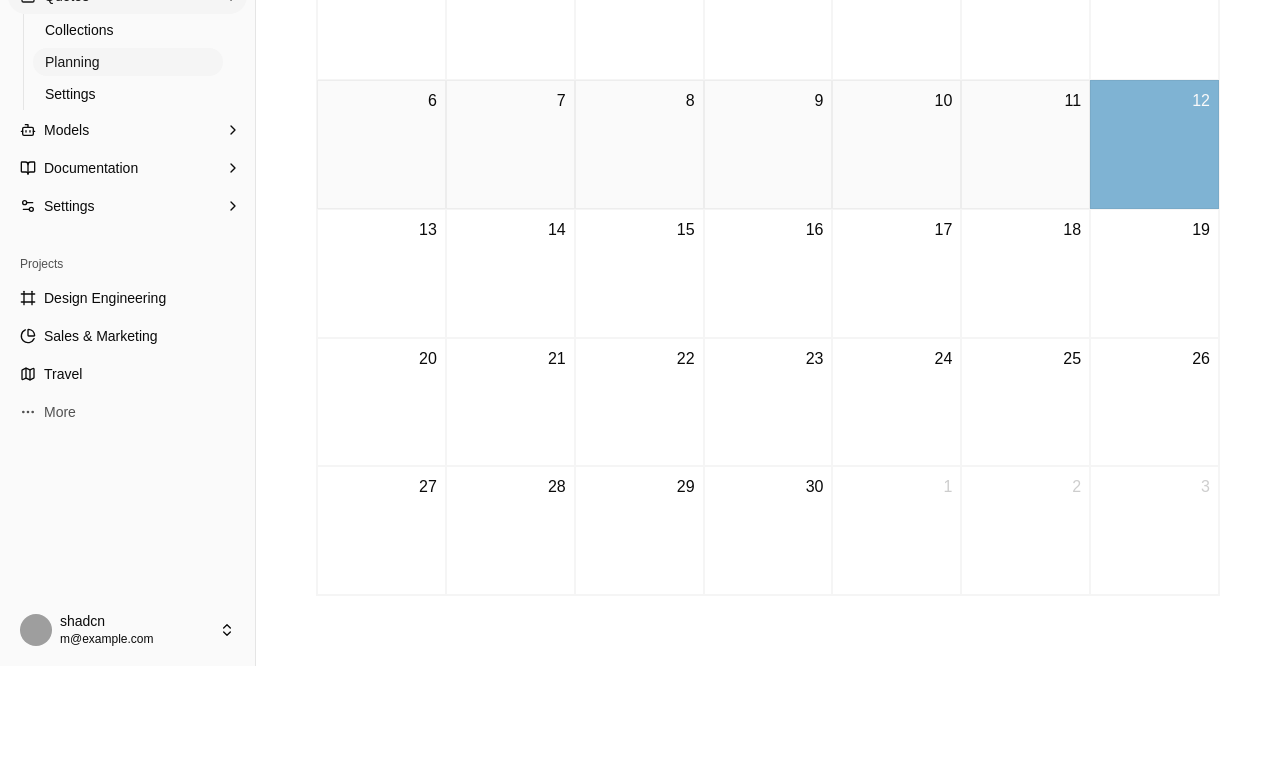
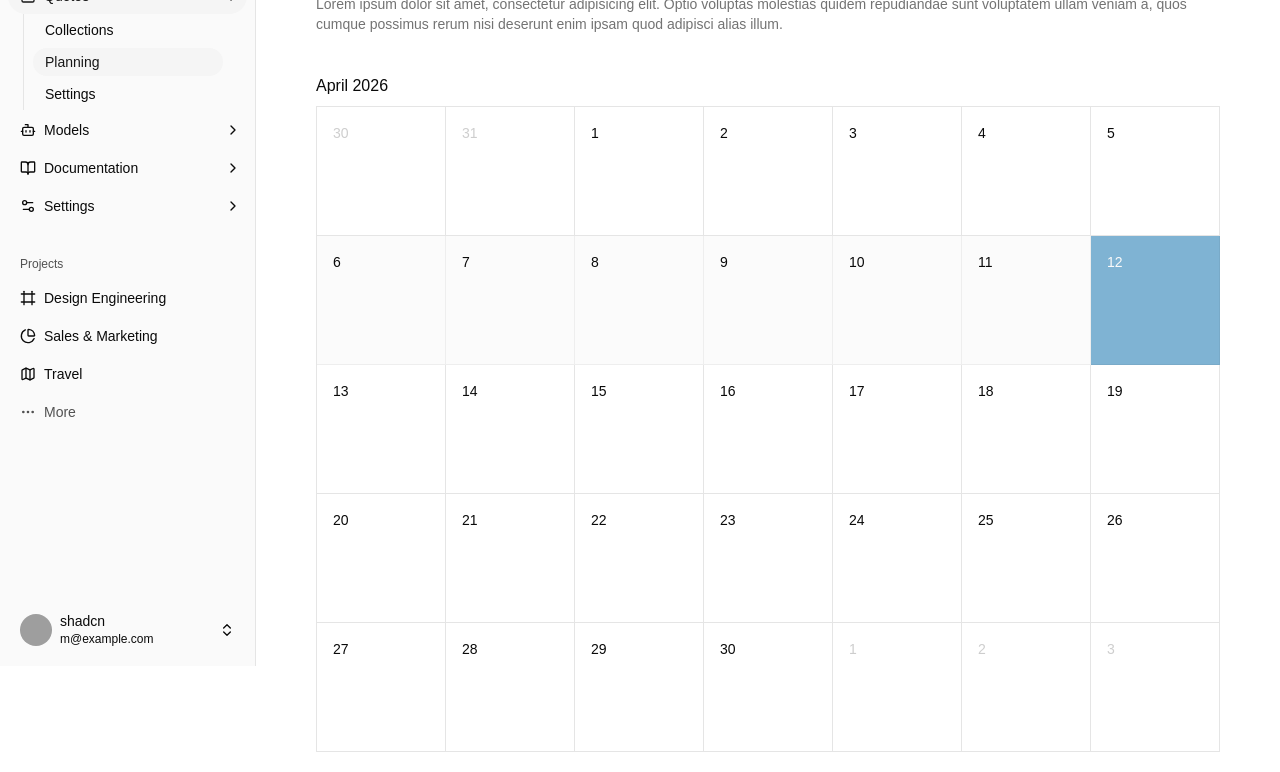
Before and after one commit to safecoffee-node/c-true, a React app in the folder apps/admin/: page /quotes/planning in a window 1280 px wide. Shown: the part 134-906 px from the top of the page. Before the commit the page ends 800 px from the top, so only its background shows below. Built offline with nearby package versions, Linux system fonts and the light colour scheme; grey boxes are pictures that could not be loaded.

Commit message:
feat(planning): enhance planning layout with improved structure and styling

```diff
--- a/apps/admin/src/layout.tsx
+++ b/apps/admin/src/layout.tsx
@@ -96,9 +96,10 @@ export function Layout({ children }: PropsWithChildren) {
 export function LayoutSkeleton() {
   return (
     <Layout>
-      <div className="w-full max-w-2xl flex flex-col items-start space-y-6">
+      <div className="w-full  flex flex-col items-start space-y-6">
         <Skeleton className="w-77 h-9" />
         <Skeleton className="w-full h-20" />
+        <Skeleton className="w-full h-50" />
       </div>
     </Layout>
   );
--- a/apps/admin/src/pages/quotes/planning.tsx
+++ b/apps/admin/src/pages/quotes/planning.tsx
@@ -1,3 +1,4 @@
+import clsx from "clsx";
 import { timeDay, timeMonday, timeMonth } from "d3-time";
 
 export default function Planning() {
@@ -17,32 +18,52 @@ export default function Planning() {
     return Math.floor((timeDay.count(start, d) + startDay) / DAYS_IN_WEEK);
   };
 
-  const countWeeks = Math.floor(
-    (timeDay.count(start, end) + startDay) / DAYS_IN_WEEK,
-  );
-  console.log(countWeeks);
+  // const countWeeks = Math.floor(
+  //   (timeDay.count(start, end) + startDay) / DAYS_IN_WEEK,
+  // );
+  // console.log(countWeeks);
 
   const dates = timeDay.range(startWeek, endWeek);
 
+  const formatted = Intl.DateTimeFormat("en", {
+    month: "long",
+    year: "numeric",
+  });
+
   return (
     <>
-      <div className="grid grid-cols-7 border-collapse border border-accent">
-        {dates.map((d, i) => (
-          <div
-            className={`p-2 text-end aspect-square border border-accent
-              ${weekIndex(d) === weekIndex(now) ? "bg-accent/50 border-black/5" : ""}
-              ${+timeDay.floor(d) === +timeDay.floor(now) ? "bg-sky-700/50 text-primary-foreground" : ""}`}
-            key={i}
-            style={{
-              gridColumn: colIndex(d) + 1,
-              gridRow: weekIndex(d) + 1,
-            }}
-          >
-            <span className={`${d < start || d >= end ? "opacity-20" : ""}`}>
-              {d.getDate()}
-            </span>
+      <div className="flex flex-col gap-10">
+        <div className="flex grid grid-cols-1 gap-2">
+          <h2 className="font-medium text-3xl">Planning</h2>
+          <p className="text-sm text-muted-foreground">
+            Lorem ipsum dolor sit amet, consectetur adipisicing elit. Optio
+            voluptas molestias quidem repudiandae sunt voluptatem ullam veniam
+            a, quos cumque possimus rerum nisi deserunt enim ipsam quod adipisci
+            alias illum.
+          </p>
+        </div>
+        <div className="flex flex-col gap-2">
+          <h3 className="font-medium"> {formatted.format(now)} </h3>
+
+          <div className="grid grid-cols-7 border-l border-t ">
+            {dates.map((d) => (
+              <div
+                key={d.getTime()}
+                className={clsx(
+                  "p-4 text-sm aspect-square border-r border-b hover:bg-accent/60 transition-discrete",
+                  weekIndex(d) === weekIndex(now) &&
+                    "bg-accent/40 border-black/5",
+                  +timeDay.floor(d) === +timeDay.floor(now) &&
+                    "bg-sky-700/50 text-primary-foreground hover:bg-sky-600/50 transition-discrete",
+                )}
+              >
+                <span className={clsx((d < start || d >= end) && "opacity-20")}>
+                  {d.getDate()}
+                </span>
+              </div>
+            ))}
           </div>
-        ))}
+        </div>
       </div>
     </>
   );
```
